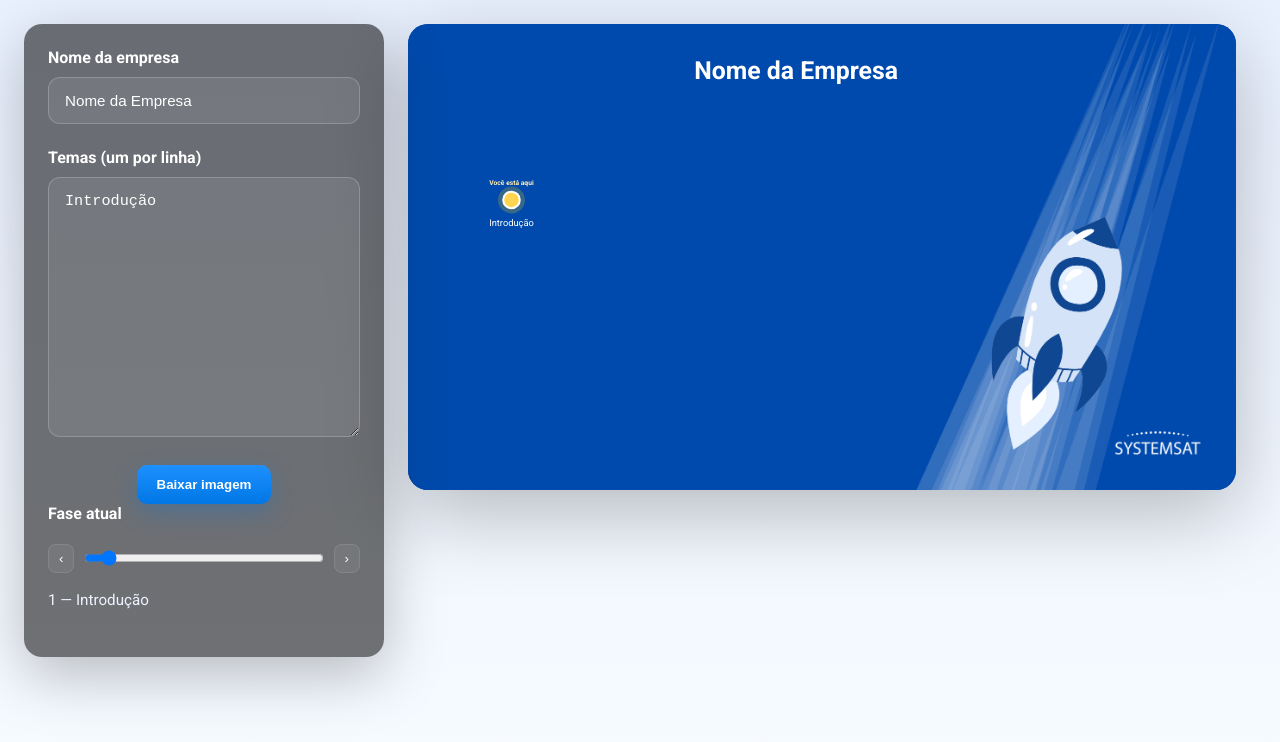
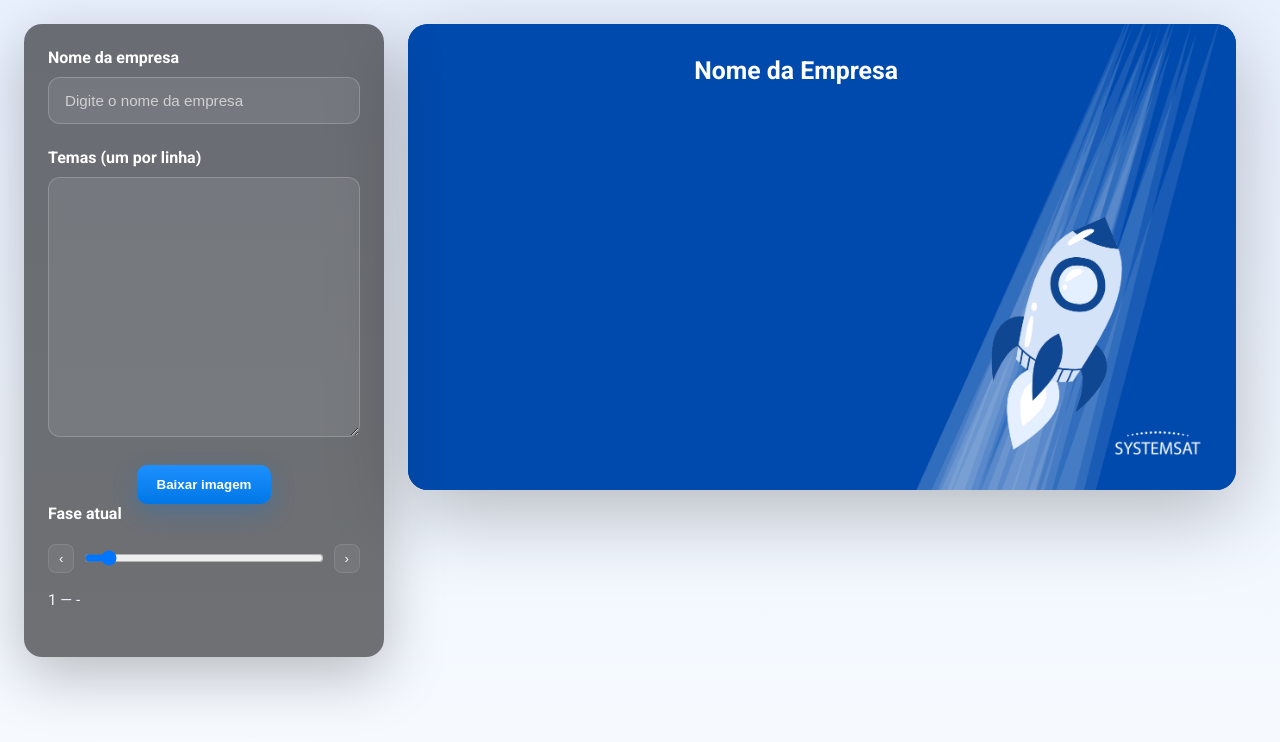
Before and after one commit to k0d3r-ph/automatiza-esteira, a React (Vite) app in the folder app/: page / in a window 1280 px wide. Shown: the top 742 px of the page. Built offline with nearby package versions, Linux system fonts and the light colour scheme.

Commit message:
Mudanças no CSS e state dos inputs

```diff
--- a/app/src/App.css
+++ b/app/src/App.css
@@ -139,7 +139,7 @@ body {
 
 .active-badge {
   fill: #ffecb3;
-  font-size: 13px;
+  font-size: 16px;
   font-weight: 700;
 }
 
--- a/app/src/App.tsx
+++ b/app/src/App.tsx
@@ -3,8 +3,8 @@ import base from "./assets/base.png";
 import { useState, useRef } from "react";
 
 function App() {
-  const [nomeEmpresa, setNomeEmpresa] = useState("Nome da Empresa");
-  const [temaText, setTemaText] = useState(`Introdução`);
+  const [nomeEmpresa, setNomeEmpresa] = useState("");
+  const [temaText, setTemaText] = useState(``);
 
   const temas = temaText
     .split("\n")
@@ -111,7 +111,6 @@ function App() {
                 const svg = svgRef.current;
                 if (!svg) return;
 
-                // attempt to load Roboto fonts for consistent export
                 try {
                   const css = await fetch(
                     "https://fonts.googleapis.com/css2?family=Roboto:wght@400;500;700;800&display=swap",
@@ -135,9 +134,7 @@ function App() {
                       }
                     }
                   }
-                } catch (e) {
-                  // ignore font stylesheet errors
-                }
+                } catch (e) {}
 
                 const dpr = window.devicePixelRatio || 1;
                 const canvas = document.createElement("canvas");
```
Also changed, not shown: 1 other file (tests, documents, lock files or other folders).
